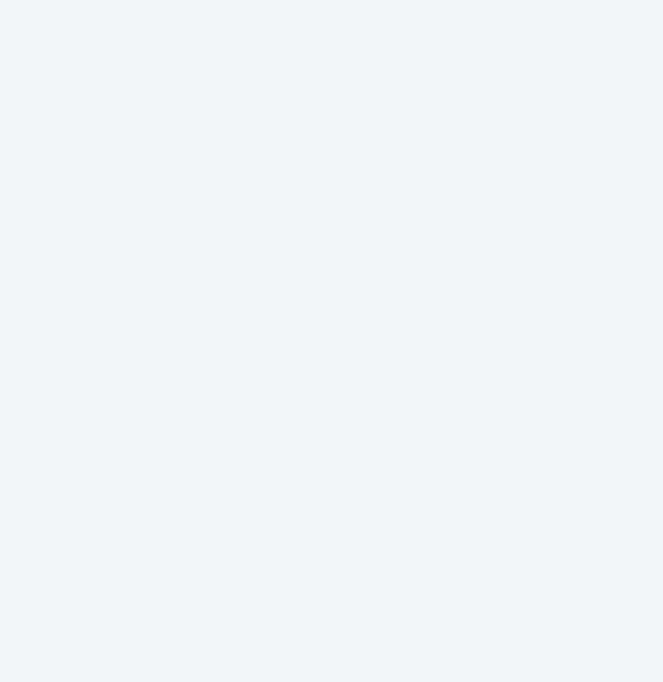
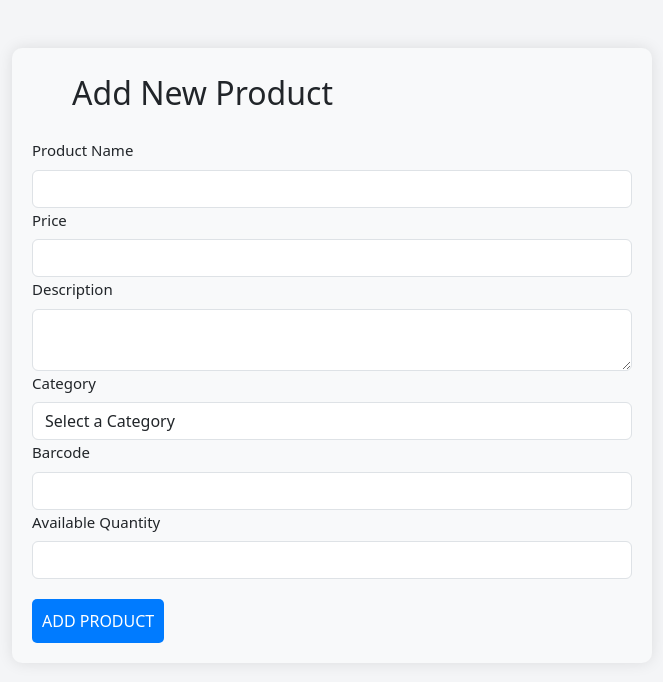
Before and after one commit to happypoot300/App-Dev-Midterm-Case-Study, a React (Create React App) app: page /addProductPage in a window 1280 px wide. Before the commit this address had no page. Shown: the top 682 px of the page, without its empty margins (308-971 px from the left). Built offline with nearby package versions, Linux system fonts and the light colour scheme.

Commit message:
added edit and delete

```diff
--- a/src/App.jsx
+++ b/src/App.jsx
@@ -3,14 +3,17 @@ import { Routes, Route } from "react-router-dom";
 import "bootstrap/dist/css/bootstrap.min.css";
 //pages
 import ViewProductPage from "./pages/ViewProductPage";
+import AddProductPage from "./pages/AddProductPage";
+import EditProductPage from "./pages/EditProductPage";
 //components
 
 export default function App() {
-
   return (
     <div className="App">
       <Routes>
         <Route path="/" element={<ViewProductPage />} />
+        <Route path="/addProductPage" element={<AddProductPage />} />
+        <Route path="/editProductPage/:id" element={<EditProductPage />} />
       </Routes>
     </div>
   );
--- a/src/css modules/addproduct.module.css
+++ b/src/css modules/addproduct.module.css
@@ -0,0 +1,37 @@
+.addProductContainer {
+  width: 100%;
+  max-width: 50vw;
+  margin: 0 auto;
+  padding: 20px;
+  background-color: #f8f9fa;
+  border-radius: 10px;
+  box-shadow: 0 0 15px rgba(0, 0, 0, 0.1);
+}
+
+.addProductContainer h2 {
+  text-align: center;
+  margin-bottom: 20px;
+}
+
+.form {
+  display: flex;
+  flex-direction: column;
+}
+
+.form-group {
+  margin-bottom: 15px;
+}
+
+.button {
+  margin-top: 20px;
+  padding: 10px;
+  font-size: 16px;
+  background-color: #007bff;
+  color: white;
+  border: none;
+  border-radius: 5px;
+}
+
+.button:hover {
+  background-color: #0056b3;
+}
--- a/src/css modules/table.module.css
+++ b/src/css modules/table.module.css
@@ -24,3 +24,10 @@ label {
 .deleteButton {
   color: #2cb37e;
 }
+
+.buttonContainer {
+  display: flex;
+  justify-content: space-around;
+  padding: 0;
+  margin: 0;
+}
--- a/src/pages/AddProductPage.jsx
+++ b/src/pages/AddProductPage.jsx
@@ -1,7 +1,8 @@
 import { useState } from "react";
-import { useNavigate } from "react-router-dom";
+import { useNavigate, Link } from "react-router-dom";
 import Button from "../components/Button.jsx";
 import Form from "react-bootstrap/Form";
+import Container from "react-bootstrap/Container";
 import Style from "../css modules/addproduct.module.css";
 import ViewProductPage from "./ViewProductPage.jsx";
 
@@ -22,7 +23,6 @@ export default function AddProductPage() {
     setFormData({ ...formData, [name]: value });
   }
 
-  const navigate = useNavigate();
   function handleSubmit(event) {
     event.preventDefault(); // Prevent the default form submission
     console.log(formData); // Post the data to the API
@@ -41,7 +41,6 @@ export default function AddProductPage() {
       .then((data) => {
         console.log("Success:", data);
         setFormSubmitted(true);
-        // You can reset the form or display a success message here
       })
       .catch((error) => {
         console.error("Error:", error);
@@ -53,9 +52,10 @@ export default function AddProductPage() {
   }
 
   return (
+    <Container fluid className="pt-5 m-0">
       <div className={Style.addProductContainer}>
         <h2>Add New Product</h2>
-      <Form onSubmit={handleSubmit}>
+        <Form clasName={Style.form} onSubmit={handleSubmit}>
           <Form.Group controlId="formProductName">
             <Form.Label>Product Name</Form.Label>
             <Form.Control
@@ -92,12 +92,24 @@ export default function AddProductPage() {
           <Form.Group controlId="formCategory">
             <Form.Label>Category</Form.Label>
             <Form.Control
-            type="text"
+              as="select"
               name="category"
               value={formData.category}
               onChange={handleChange}
               required
-          />
+            >
+              <option value="">Select a Category</option>
+              <option value="automotive">Automotive</option>
+              <option value="beauty-and-personal-care">
+                Beauty and Personal Care
+              </option>
+              <option value="electronics">Electronics</option>
+              <option value="fashion">Fashion</option>
+              <option value="health-and-fitness">Health and Fitness</option>
+              <option value="home-and-kitchen">Home and Kitchen</option>
+              <option value="sports-and-outdoors">Sports & Outdoors</option>
+              <option value="toys-and-games">Toys & Games</option>
+            </Form.Control>
           </Form.Group>
 
           <Form.Group controlId="formBarcode">
@@ -122,8 +134,9 @@ export default function AddProductPage() {
             />
           </Form.Group>
 
-        <Button type="submit" name={"ADD PRODUCT"} />
+          <Button className={Style.button} type="submit" name={"ADD PRODUCT"} />
         </Form>
       </div>
+    </Container>
   );
 }
--- a/src/pages/EditProductPage.jsx
+++ b/src/pages/EditProductPage.jsx
@@ -0,0 +1,118 @@
+import React, { useState, useEffect } from "react";
+import { useParams, Link } from "react-router-dom";
+import { Form, Button, Container } from "react-bootstrap";
+import ViewProductPage from "./ViewProductPage.jsx";
+
+export default function EditProductPage() {
+  const { id } = useParams();
+  console.log("ID: ", id);
+
+  const [isFormSubmitted, setFormSubmitted] = useState(false);
+
+  const [formData, setFormData] = useState([]);
+
+  useEffect(() => {
+    fetch(`http://127.0.0.1:8000/api/products/${id}`)
+      .then((response) => response.json())
+      .then((data) => setFormData(data))
+      .catch((error) => console.error("Error fetching data", error));
+  }, []);
+
+  console.log("Form data: ", formData);
+
+  function handleChange(event) {
+    const { name, value } = event.target;
+    setFormData({ ...formData, [name]: value });
+  }
+
+  function handleSubmit(event) {
+    event.preventDefault();
+
+    console.log("The form was submitted with the following data:", formData);
+
+    fetch(`http://127.0.0.1:8000/api/products/${id}`, {
+      method: "PUT",
+      headers: {
+        "Content-Type": "application/json",
+      },
+      body: JSON.stringify(formData),
+    })
+      .then((response) => {
+        console.log("Response:", response);
+        return response.json();
+      })
+      .then((data) => {
+        console.log("Success:", data);
+        setFormSubmitted(true);
+      })
+      .catch((error) => {
+        console.error("Error:", error);
+      });
+  }
+
+  if (isFormSubmitted) {
+    return <ViewProductPage />;
+  }
+
+  return (
+    <Container fluid className="p-0 m-0">
+      <h2>Edit Product</h2>
+      <Form onSubmit={handleSubmit}>
+        <Form.Group controlId="formBarcode">
+          <Form.Label>Barcode</Form.Label>
+          <Form.Control
+            type="text"
+            name="barcode"
+            value={formData.bar_code}
+            onChange={handleChange}
+            readOnly // Disable editing for the barcode field
+          />
+        </Form.Group>
+
+        <Form.Group controlId="formDescription">
+          <Form.Label>Description</Form.Label>
+          <Form.Control
+            type="text"
+            name="description"
+            value={formData.description}
+            onChange={handleChange}
+          />
+        </Form.Group>
+
+        <Form.Group controlId="formPrice">
+          <Form.Label>Price</Form.Label>
+          <Form.Control
+            type="number"
+            name="price"
+            value={formData.price}
+            onChange={handleChange}
+          />
+        </Form.Group>
+
+        <Form.Group controlId="formQuantity">
+          <Form.Label>Quantity</Form.Label>
+          <Form.Control
+            type="number"
+            name="stock Quantity"
+            value={formData.stock_quantity}
+            onChange={handleChange}
+          />
+        </Form.Group>
+
+        <Form.Group controlId="formCategory">
+          <Form.Label>Category</Form.Label>
+          <Form.Control
+            type="text"
+            name="category"
+            value={formData.category}
+            onChange={handleChange}
+          />
+        </Form.Group>
+
+        <Button variant="primary" type="submit">
+          Update Product
+        </Button>
+      </Form>
+    </Container>
+  );
+}
--- a/src/pages/ViewProductPage.jsx
+++ b/src/pages/ViewProductPage.jsx
@@ -1,4 +1,4 @@
-import { NavLink } from "react-router-dom";
+import { Link } from "react-router-dom";
 import { useState, useEffect } from "react";
 //bootstrap
 import Button from "../components/Button.jsx";
@@ -8,6 +8,7 @@ import Container from "react-bootstrap/Container";
 //components
 import Table from "../components/Table.jsx";
 import AddProductPage from "./AddProductPage.jsx";
+import EditProductPage from "./EditProductPage.jsx";
 //css style
 import Style from "../css modules/viewproductpage.module.css";
 //fontawesome
@@ -15,7 +16,8 @@ import { FontAwesomeIcon } from "@fortawesome/react-fontawesome";
 import { faUser } from "@fortawesome/free-solid-svg-icons";
 
 export default function ViewProductPage() {
-  const [addbutton, setAddButton] = useState(false);
+  const [addButton, setAddButton] = useState(false);
+  const [editButton, setEditButton] = useState(false);
   const [searchQuery, setSearchQuery] = useState("");
   const [searchResults, setSearchResults] = useState([]);
 
@@ -30,16 +32,22 @@ export default function ViewProductPage() {
   }, []);
   //end
 
+  function updateProductsList() {
+    fetch("http://127.0.0.1:8000/api/products")
+      .then((response) => response.json())
+      .then((products) => {
+        setProducts(products);
+        setSearchResults([]);
+      })
+      .catch((error) => console.error("Error fetching data", error));
+  }
+
   function handleSearchQuery() {
     const filteredProducts = products.filter((product) => {
       const searchQueryLower = searchQuery.toLowerCase();
       return product.product_name.toLowerCase().includes(searchQueryLower);
     });
     setSearchResults(filteredProducts);
-  }
-
-  if (addbutton) {
-    return <AddProductPage />;
   }
 
   return (
@@ -64,11 +72,13 @@ export default function ViewProductPage() {
         <Container fluid>
           <div className={Style.tableContainer}>
             <div className={Style.buttonContainer}>
-              <Button
-                className={Style.addButton}
-                name={"+ ADD PRODUCT"}
-                onClick={() => setAddButton(true)}
-              ></Button>
+              <Link to="/addProductPage">
+                <Button
+                  className={Style.addButton}
+                  name={"+ ADD PRODUCT"}
+                  onClick={() => setAddButton(true)}
+                ></Button>
+              </Link>
               <div className={Style.searchContainer}>
                 <InputGroup>
                   <Form.Control
@@ -89,6 +99,7 @@ export default function ViewProductPage() {
             </div>
             <Table
               products={searchResults.length > 0 ? searchResults : products}
+              updateProductsList={updateProductsList}
             />
           </div>
         </Container>
```
Also changed, not shown: src/components/Table.jsx (+44 -24 lines). Lines whose indentation alone changed are shown as unchanged.
